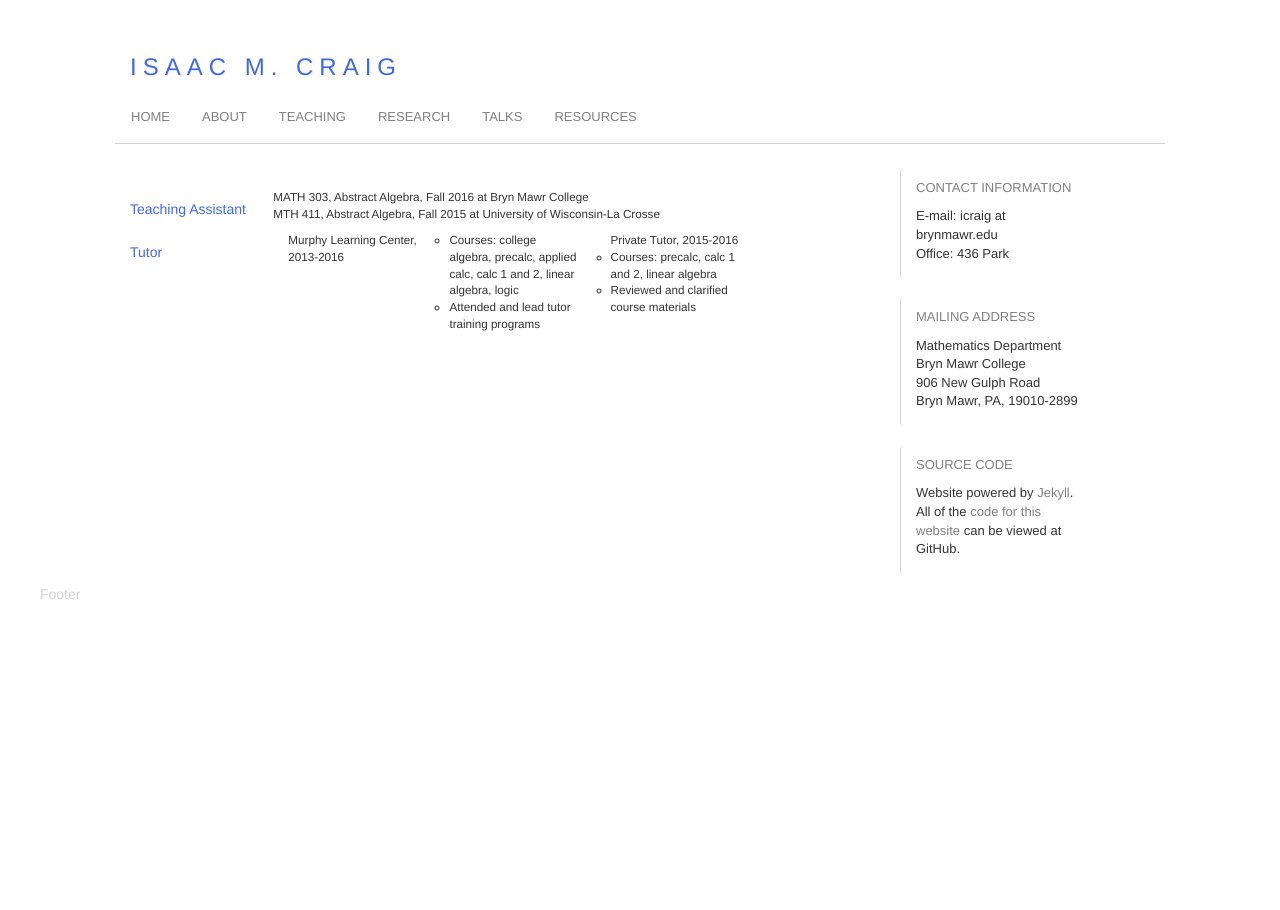
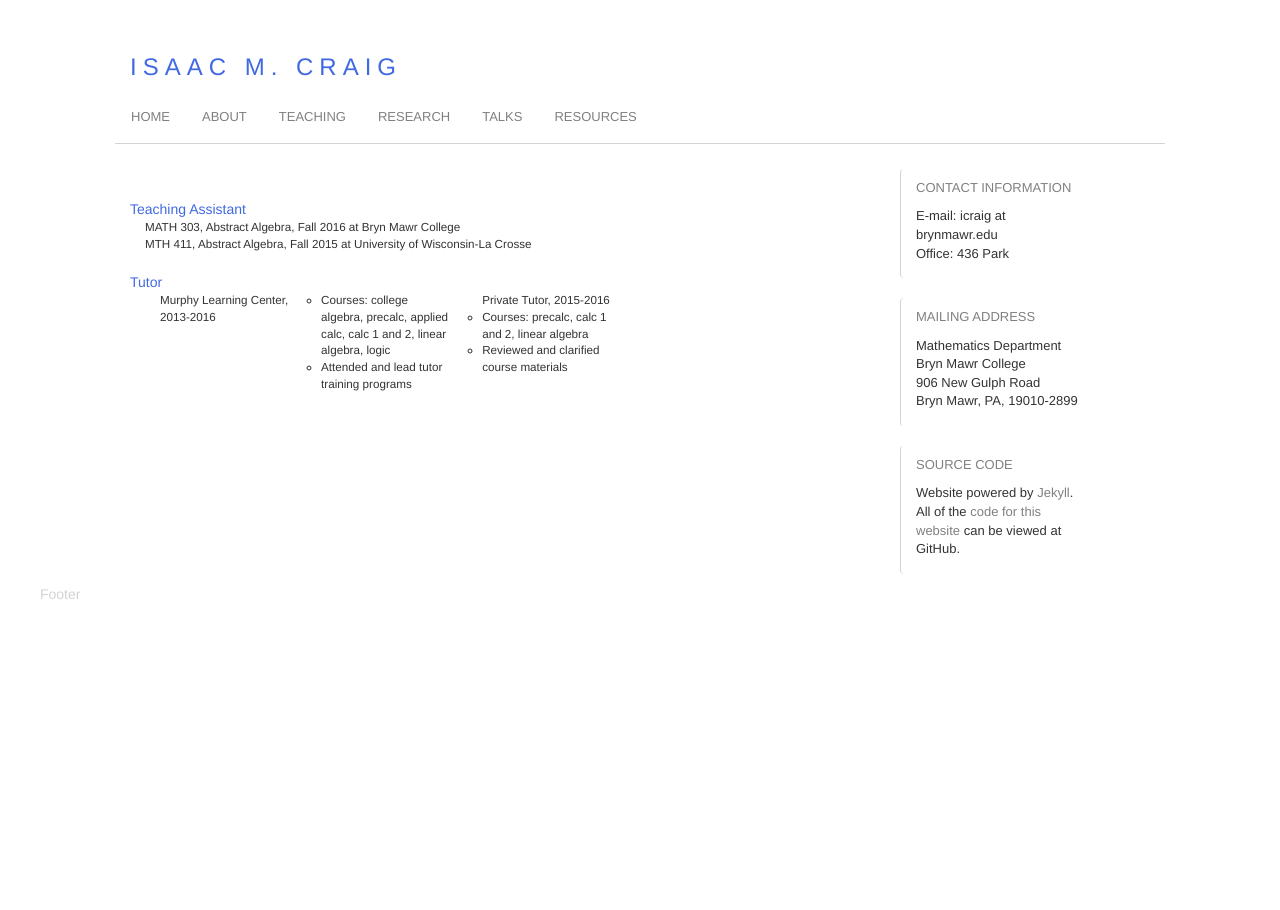
Before and after one commit to isundberg/isaacmc.github.io, a Jekyll site: the page built from teaching/index.html, in a window 1280 px wide. Built offline with Jekyll 4.4.1, drawn with Linux system fonts in a browser that asks for light colours.

Commit message:
Update index.html

```diff
--- a/teaching/index.html
+++ b/teaching/index.html
@@ -3,13 +3,13 @@
 title:
 ---
 
-<div id="contentItem" class="col-sm-2">Teaching Assistant</div>
+<div id="contentItem" class="col-sm-8">Teaching Assistant</div>
 <ul id="contentList" class="col-sm-8">
   <li>MATH 303, Abstract Algebra, Fall 2016 at Bryn Mawr College</li>
   <li>MTH 411, Abstract Algebra, Fall 2015 at University of Wisconsin-La Crosse</li>
 </ul>
 
-<div id="contentItem" class="col-sm-2">Tutor</div>
+<div id="contentItem" class="col-sm-8">Tutor</div>
 <ul id="contentList" class="col-sm-8">
   <li id="contentListItem" class="col-sm-4">Murphy Learning Center, 2013-2016</li>
   <ul class="col-sm-4">
```
